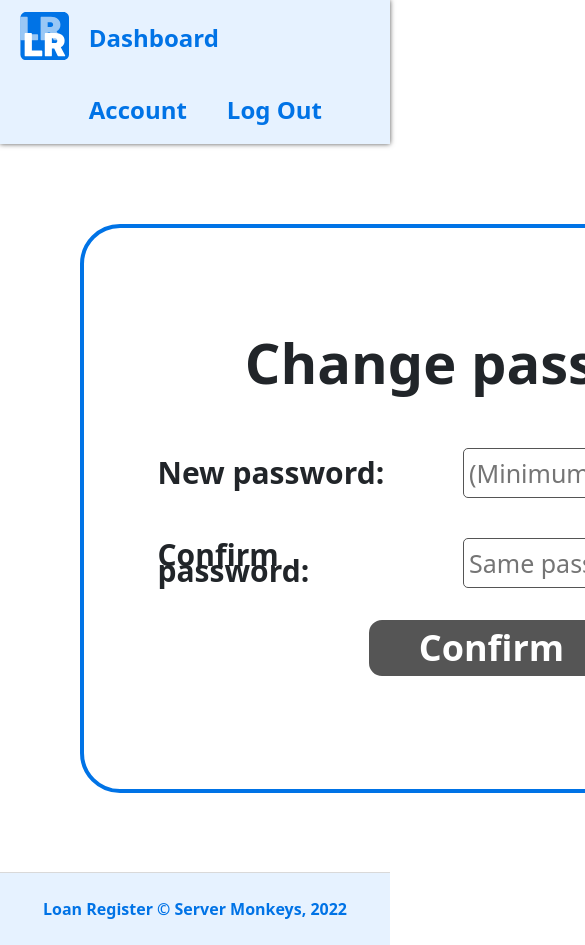
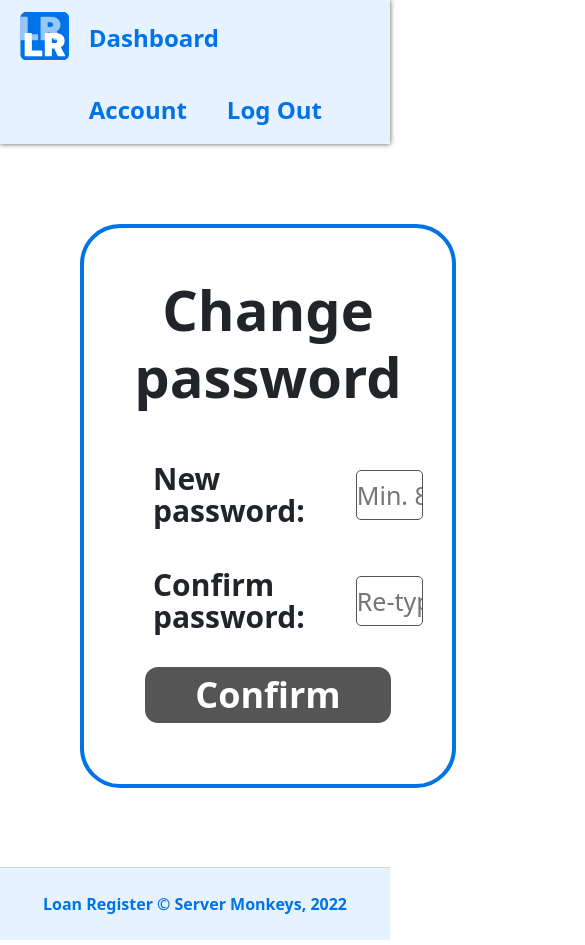
Before and after one commit to IT-Project-Server-Monkeys/Loan-Register-Frontend, a React (Create React App) app: page /change-password in a window 390 px wide. Shown: the top 945 px of the page, 585 px wide, since content can reach past the window. Built offline with nearby package versions, Linux system fonts and the light colour scheme; sample sign-in values are in the browser's storage.

Commit message:
responsive change pwd

```diff
--- a/src/pages/ChangePassword.js
+++ b/src/pages/ChangePassword.js
@@ -5,6 +5,7 @@ import { TextBkgBox, TextButton, Submitting, NoAccess } from "../components";
 import API from '../utils/api';
 import bcrypt from 'bcryptjs-react';
 import { noAccessRedirect } from "../utils/helpers";
+import { useMediaQuery } from "react-responsive";
 
 const ChangePassword = (props) => {
   // page navigation
@@ -16,6 +17,9 @@ const ChangePassword = (props) => {
   const [letSubmit, setLetSubmit] = useState(false);
   const [safetyNote, setSafetyNote] = useState(false);
   const [submitting, setSubmitting] = useState(false);
+
+  // responsive
+  const isMobile = useMediaQuery({ maxDeviceWidth: 760 });
 
   // check if the password has bene retyped in confirm input
   const confirmPwd = () => {
@@ -68,28 +72,67 @@ const ChangePassword = (props) => {
 
   return (
     <>{noAccess ? <NoAccess /> :
-      <div className={"change-password"}>
-        <TextBkgBox>
+      <div className={`change-password ${isMobile ? "mobile" : ""}`}>
+        <TextBkgBox className={isMobile ? "mobile" : ""}>
           <h1>Change password</h1>
           <form onSubmit={changePwd} onChange={confirmPwd}>
             {safetyNote ? <span className={"safety-note"}>
               Password must contain at least: a symbol, a number, a lowercase letter and an uppercase letter.
             </span> : null}
-            <div className={"inline-flex"}>
-              <h3>New password:</h3>
-              <input required type="password" id="newPwd" minLength={8}
-                placeholder="(Minimum 8 characters.)" className={"input-box"}
-              />
-            </div>
-            <div className={"inline-flex"}>
-              <h3>Confirm password:</h3>
-              <input required type="password" id="confirmPwd"
-                placeholder="Same password as above" className={"input-box"}
-              />
-            </div>
-            <TextButton disabled={!letSubmit} type="submit">
-              Confirm
-            </TextButton>
+            <table><tbody>
+              { isMobile
+                ?
+                  <>
+                    <tr>
+                      <td><h3 className="mobile">New password:</h3></td>
+                    </tr>
+                    <tr>
+                      <td>
+                        <input required type="password" id="newPwd" minLength={8}
+                          placeholder="Min. 8 characters" className={"input-box mobile"}
+                        />
+                      </td>
+                    </tr>
+                  </>
+                :
+                  <tr>
+                    <td><h3>New password:</h3></td>
+                    <td>
+                      <input required type="password" id="newPwd" minLength={8}
+                        placeholder="Min. 8 characters" className={"input-box"}
+                      />
+                    </td>
+                  </tr>
+              }
+
+              { isMobile
+                ?
+                  <>
+                    <tr>
+                      <td><h3 className="mobile">Confirm password:</h3></td>
+                    </tr>
+                    <tr>
+                      <td>
+                        <input required type="password" id="confirmPwd"
+                          placeholder="Re-type password" className={"input-box mobile"}
+                        />
+                      </td>
+                    </tr>
+                  </>
+                :
+                  <tr>
+                    <td><h3>Confirm password:</h3></td>
+                    <td>
+                      <input required type="password" id="confirmPwd"
+                        placeholder="Re-type password" className={"input-box"}
+                      />
+                    </td>
+                  </tr>
+              }
+              <tr><td colspan="2" style={{textAlign: "center"}}>
+                <TextButton disabled={!letSubmit} type="submit">Confirm</TextButton>
+              </td></tr>
+            </tbody></table>
           </form>
         </TextBkgBox>
         {submitting ? <Submitting /> : null}
--- a/src/styles/ChangePassword.scss
+++ b/src/styles/ChangePassword.scss
@@ -1,22 +1,65 @@
 .change-password {
   padding: 5rem;
 
+  &.mobile {
+    padding: 2rem;
+  }
+
   .text-bkg-box {
     margin: auto;
+    height: fit-content;
+    width: fit-content;
+    padding: 3rem;
+    align-items: center;
+
+    &.mobile {
+      padding: 1rem;
+
+      h1 {
+        font-size: 40px;
+        margin-left: 1rem;
+        margin-right: 1rem;
+      }
+    }
 
     h1 {
       margin-bottom: 2rem;
+      text-align: center;
+    }
+
+    form {
+      width: auto;
+      align-items: normal;
+
+      tr {
+        width: 100%;
+      }
+
     }
 
     h3 {
-      width: 265px;
       margin: 20px;
-      height: 50px;
-      line-height: 1.0rem;
-
+      line-height: 2rem;
       display: flex;
       flex-direction: column;
       justify-content: center;
+
+      &.mobile {
+        margin: 20px 0;
+      }
+    }
+
+    .input-box {
+      margin: 20px;
+      min-width: 0;
+      width: 100%;
+      max-width: 100%;
+      flex-shrink: 2;
+      padding: 0;
+
+      &.mobile {
+        margin: 20px 0;
+      }
     }
 
     p {
```
